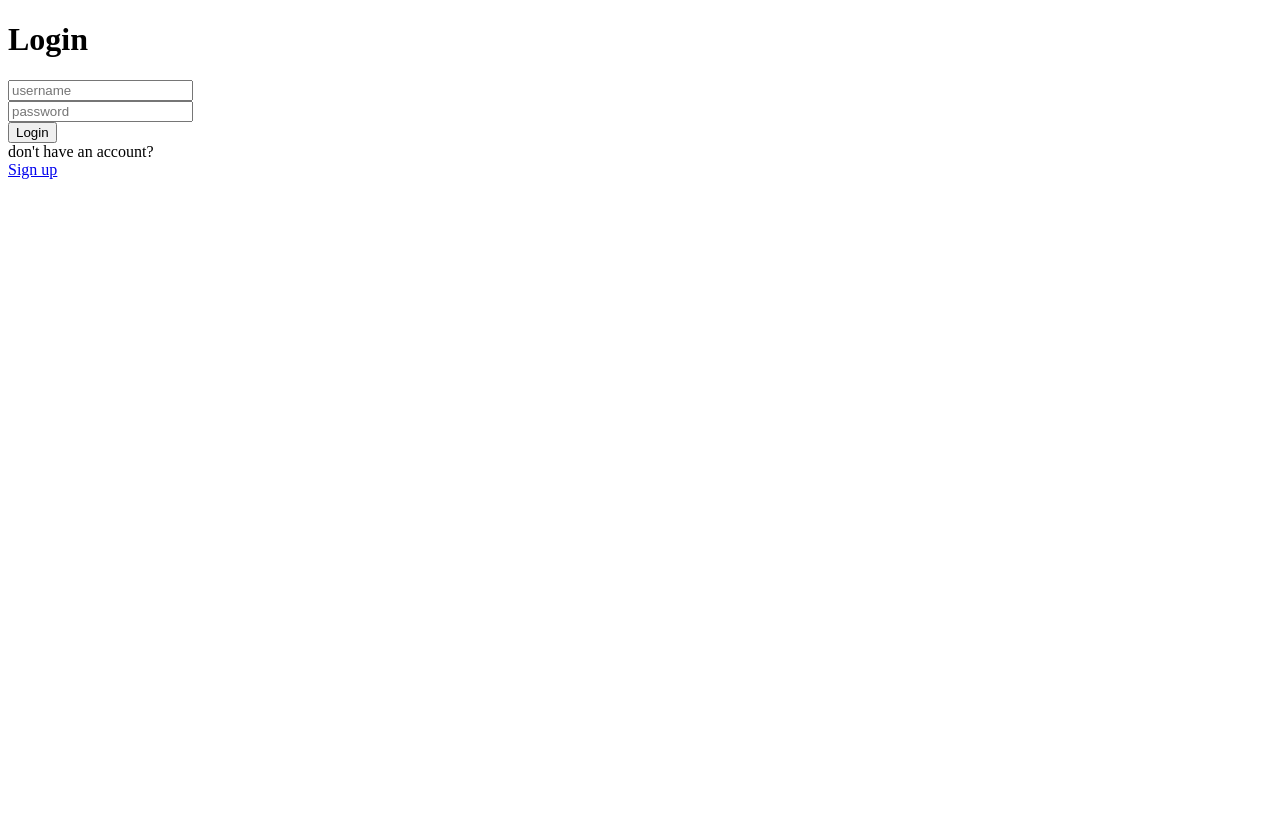
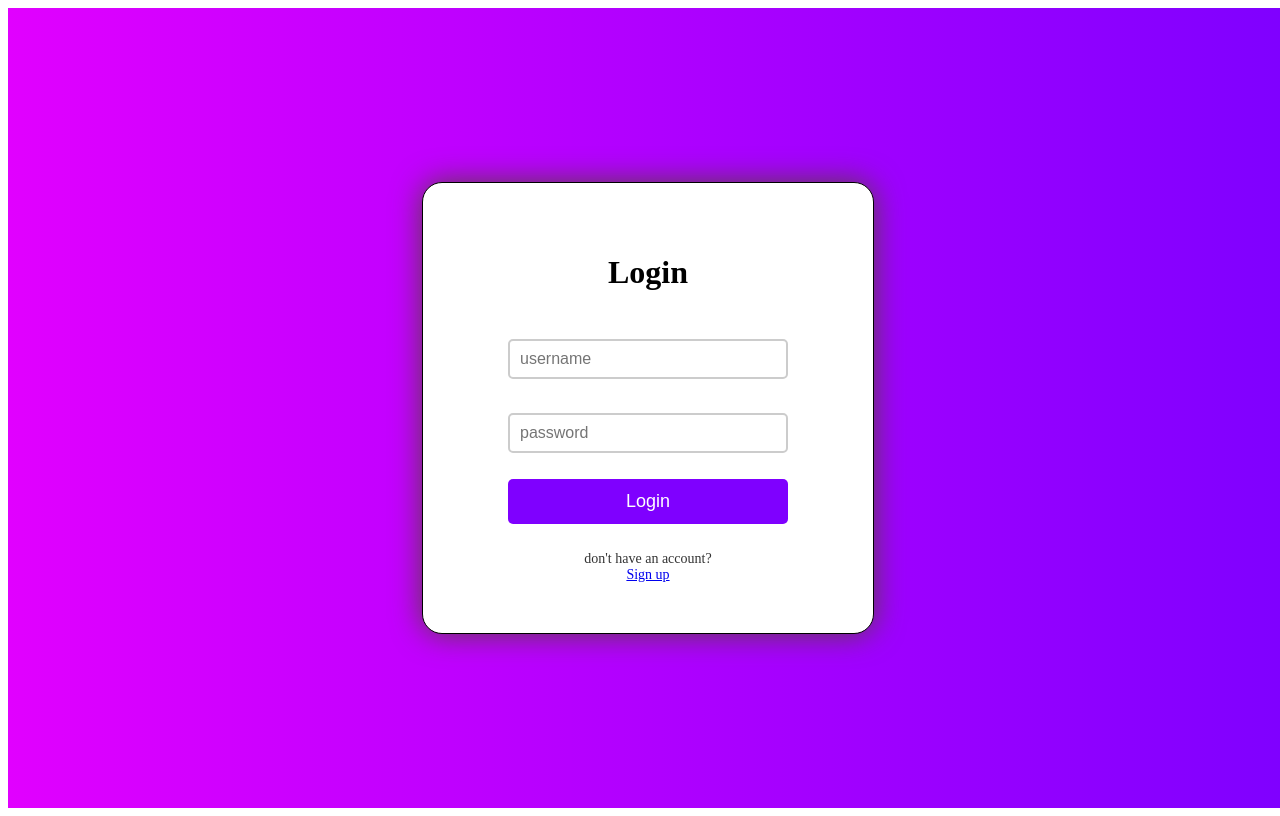
Before and after one commit to kunalsanga/IIT-bhubaneswar, a plain HTML site: page Login Page/login.html in a window 1280 px wide. Drawn offline with Linux system fonts and the light colour scheme.

Commit message:
Update login.html

```diff
--- a/Login Page/login.html
+++ b/Login Page/login.html
@@ -2,7 +2,7 @@
 <html>
     <head>
         <title>Login</title>
-        <link rel="stylesheet" href="loginPage.css">
+        <link rel="stylesheet" href="login.css">
     </head>
     <body>
         <div class="container">
```
